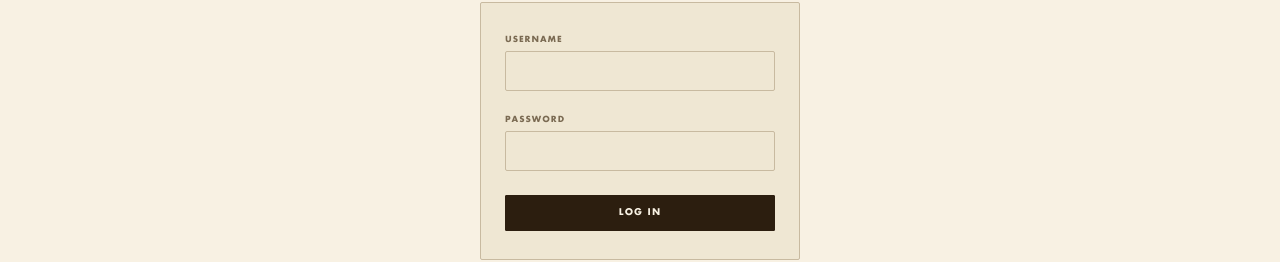
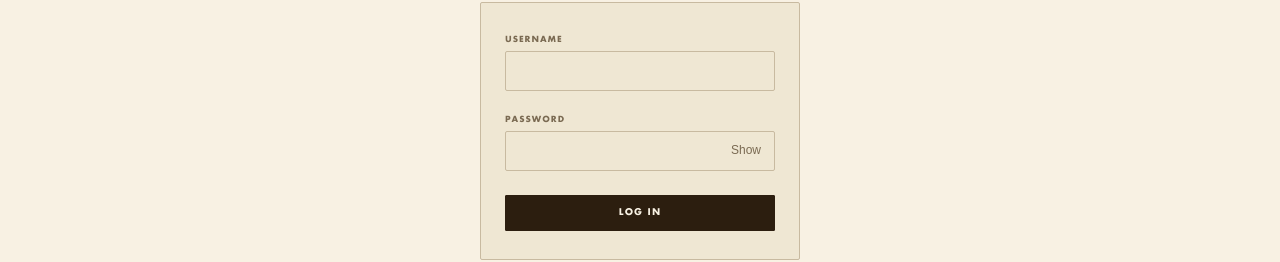
Before and after one commit to khelardeshbd-spec/khelardesh, a Next.js app: page /admin in a window 1280 px wide. Shown: the part 468-730 px from the top of the page. Built offline with nearby package versions, Linux system fonts and the light colour scheme; no server answers; a web font is replaced by a local one.

Commit message:
feat: add show/hide password toggle button to admin login panel

```diff
--- a/app/admin/page.tsx
+++ b/app/admin/page.tsx
@@ -13,6 +13,8 @@ export default function AdminLoginPage() {
   const router = useRouter();
   const [error, setError] = useState('');
   const [loading, setLoading] = useState(false);
+
+  const [showPassword, setShowPassword] = useState(false);
 
   async function handleSubmit(e: FormEvent<HTMLFormElement>) {
     e.preventDefault();
@@ -102,14 +104,37 @@ export default function AdminLoginPage() {
 
         <div className="mb-6">
           <label htmlFor="password" className="admin-label">Password</label>
+          <div style={{ position: 'relative' }}>
             <input
               id="password"
               name="password"
-            type="password"
+              type={showPassword ? "text" : "password"}
               required
               autoComplete="current-password"
               className="admin-input"
+              style={{ paddingRight: '40px' }}
             />
+            <button
+              type="button"
+              onClick={() => setShowPassword(!showPassword)}
+              style={{
+                position: 'absolute',
+                right: '10px',
+                top: '50%',
+                transform: 'translateY(-50%)',
+                background: 'none',
+                border: 'none',
+                cursor: 'pointer',
+                color: 'var(--ink-muted)',
+                fontSize: '12px',
+                fontFamily: "'Hind Siliguri', sans-serif",
+                padding: '4px',
+                userSelect: 'none'
+              }}
+            >
+              {showPassword ? "Hide" : "Show"}
+            </button>
+          </div>
         </div>
 
         {error && (
```
Lines whose indentation alone changed are shown as unchanged.
